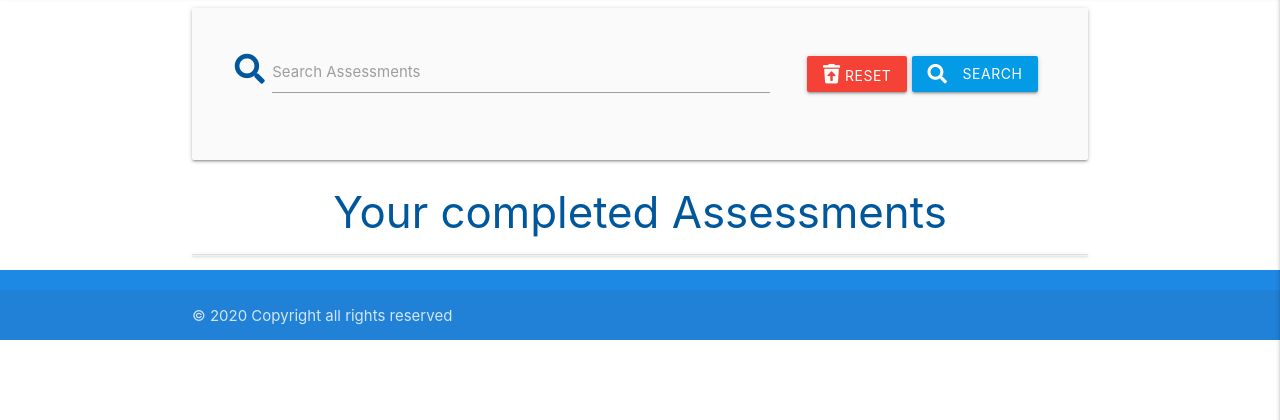
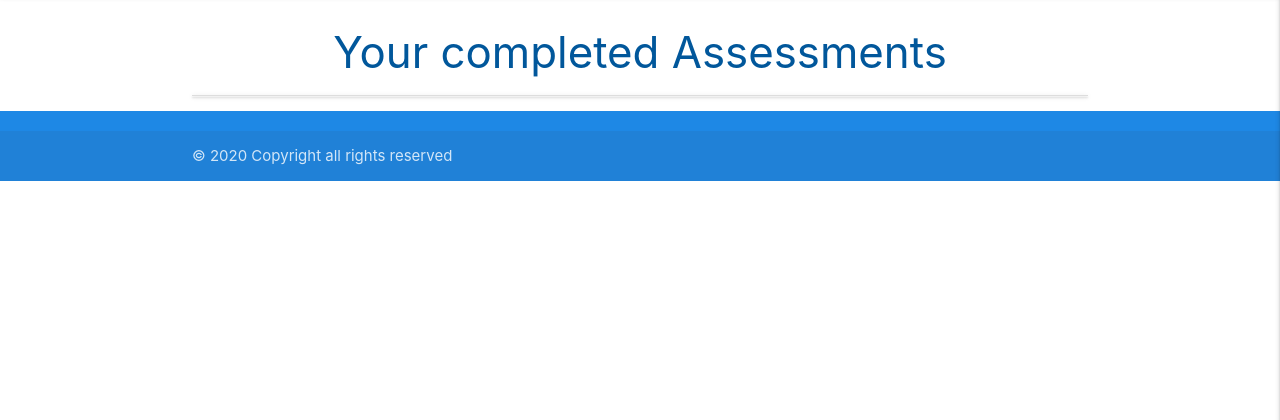
Before and after one commit to Code-Institute-Submissions/VDU-Assessment, a Flask app: page /search in a window 1280 px wide. Shown: the part 68-488 px from the top of the page. Run offline with Flask 2, Linux system fonts and the light colour scheme; data that the repository does not hold is empty; some libraries are stand-ins or nearby versions.

Commit message:
Removed Search Option from the User View Assessments Page

```diff
--- a/templates/checks.html
+++ b/templates/checks.html
@@ -1,23 +1,5 @@
 {% extends "base.html" %}
 {% block content %}
-    <div class="row card-panel hoverable grey lighten-5">
-        <form action="{{ url_for('search') }}" method="post" class="col s12">
-            <div class="row valign-wrapper center-align">
-                <div class="input-field col s12 m8">
-                    <i class="fas fa-search prefix light-blue-text text-darken-4"></i>
-                    <input type="text" name="query" id="query" minlength="2" class="validate" required>
-                    <label for="query">Search Assessments</label>
-                </div>
-                    <div class="col s12 m4">
-                        <a href="{{ url_for('get_checks') }}" class="red btn text-shadow"><i class="fas fa-trash-restore"></i> Reset</a>
-                        <button type="submit" class="light-blue darken-1 btn text-shadow">
-                            <i class="fas fa-search left"></i> Search
-                        </button>
-                    </div>
-
-            </div>
-        </form>
-    </div>
         <h3 class="light-blue-text text-darken-4 center-align">Your completed Assessments</h3>
         <ul class="collapsible">
                 {% for check in checks %}
```
